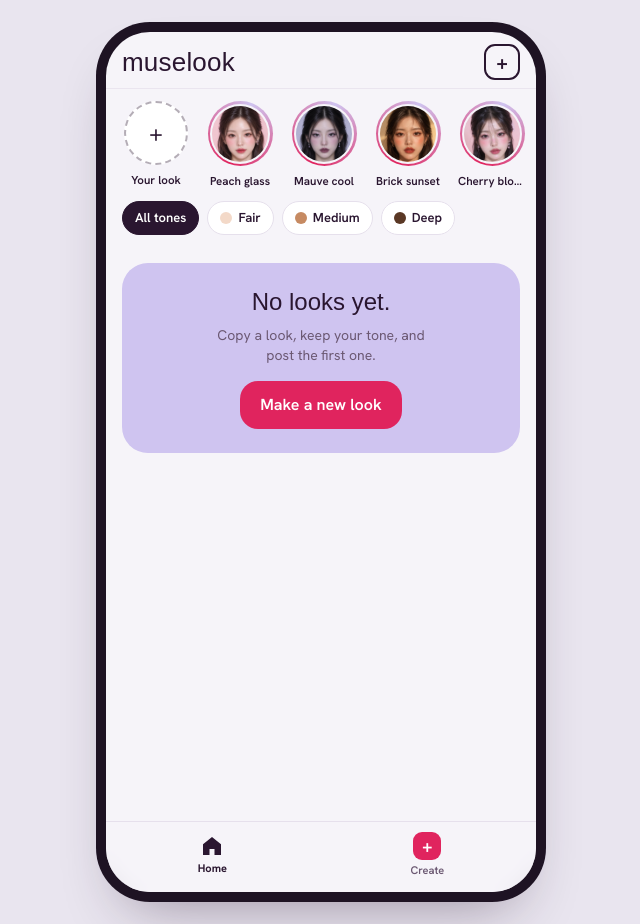
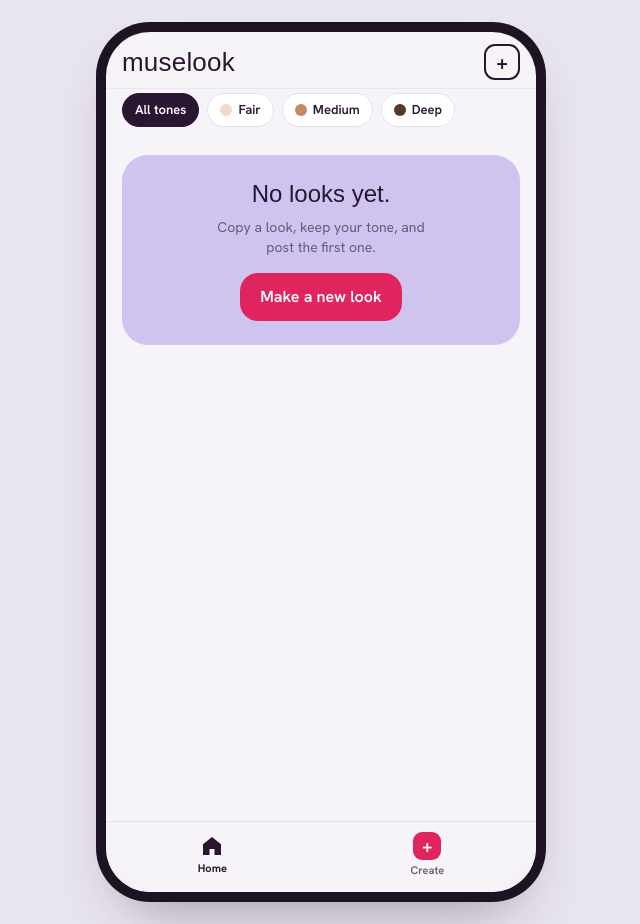
Before and after one commit to ambition-for-korea-jaedragon/hackaton, a Next.js app: page / in a window 1280 px wide. Shown: the whole page, without its empty margins (319-959 px from the left). Built offline with nearby package versions, Linux system fonts and the light colour scheme; a web font is replaced by a local one.

Commit message:
ui: remove stories row, feed only

```diff
--- a/src/components/feed.tsx
+++ b/src/components/feed.tsx
@@ -1,14 +1,11 @@
 "use client";
-// Home: Instagram-style feed. Stories row = sample looks (one tap starts a new session),
-// full-bleed posts with a swipeable 4:5 carousel (My tone → As-is → Look), bottom tab bar.
+// Home: Instagram-style feed. Full-bleed posts with a swipeable 4:5 carousel (My tone → As-is → Look), bottom tab bar.
 import Link from "next/link";
-import { useRouter } from "next/navigation";
 import { useCallback, useEffect, useRef, useState } from "react";
 import { ErrorNote } from "@/components/app-shell";
 import { useTry } from "@/components/post-parts";
-import { TONE_DOT, api, postJson, toneClass, type ToneClass } from "@/lib/client/api";
+import { TONE_DOT, api, toneClass, type ToneClass } from "@/lib/client/api";
 import type { Post } from "@/lib/types";
-import { SAMPLES } from "@/lib/samples";
 
 
 const FILTERS: { key: "all" | ToneClass; label: string }[] = [
@@ -67,8 +64,6 @@ export function Feed() {
       </header>
 
       <main className="flex-1 overflow-y-auto pb-24">
-        <Stories />
-
         <div className="flex gap-2 overflow-x-auto px-4 pb-3 pt-1" role="group" aria-label="Filter by skin tone">
           {FILTERS.map((f) => (
             <button
@@ -127,52 +122,6 @@ export function Feed() {
 
       <TabBar />
     </>
-  );
-}
-
-function Stories() {
-  const router = useRouter();
-  const [busy, setBusy] = useState<string | null>(null);
-  const [error, setError] = useState<string | null>(null);
-  async function start(id: string) {
-    setBusy(id);
-    setError(null);
-    try {
-      const r = await postJson<{ id: string }>("/api/session/sample", { sampleId: id });
-      router.push(`/s/${r.id}`);
-    } catch (e) {
-      setError(e instanceof Error ? e.message : "Couldn't open that look.");
-      setBusy(null);
-    }
-  }
-  return (
-    <section aria-label="Start from a look" className="pb-2 pt-3">
-      <div className="flex gap-4 overflow-x-auto px-4">
-        <Link href="/new" className="flex w-[68px] shrink-0 flex-col items-center gap-1.5">
-          <span className="grid size-[64px] place-items-center rounded-full border-2 border-dashed border-ink/35 bg-paper text-2xl">+</span>
-          <span className="text-[11.5px] font-semibold">Your look</span>
-        </Link>
-        {SAMPLES.map((s) => (
-          <button
-            key={s.id}
-            type="button"
-            onClick={() => start(s.id)}
-            disabled={!!busy}
-            className="flex w-[68px] shrink-0 flex-col items-center gap-1.5 disabled:opacity-60"
-            aria-label={`Try the ${s.name} look`}
-          >
-            <span className={`rounded-full bg-[conic-gradient(from_200deg,#e0245e,#cfc4f0,#e0245e)] p-[2.5px] ${busy === s.id ? "animate-spin" : ""}`}>
-              <span className="block rounded-full bg-mirror p-[2px]">
-                {/* eslint-disable-next-line @next/next/no-img-element */}
-                <img src={`/samples/${s.file}`} alt="" className="size-[56px] rounded-full object-cover object-top" />
-              </span>
-            </span>
-            <span className="w-full truncate text-center text-[11.5px] font-semibold">{s.name}</span>
-          </button>
-        ))}
-      </div>
-      {error && <p className="px-4 pt-2 text-[13px] text-cherry">{error}</p>}
-    </section>
   );
 }
 
```
Also changed, not shown: 1 other file (tests, documents, lock files or other folders).
